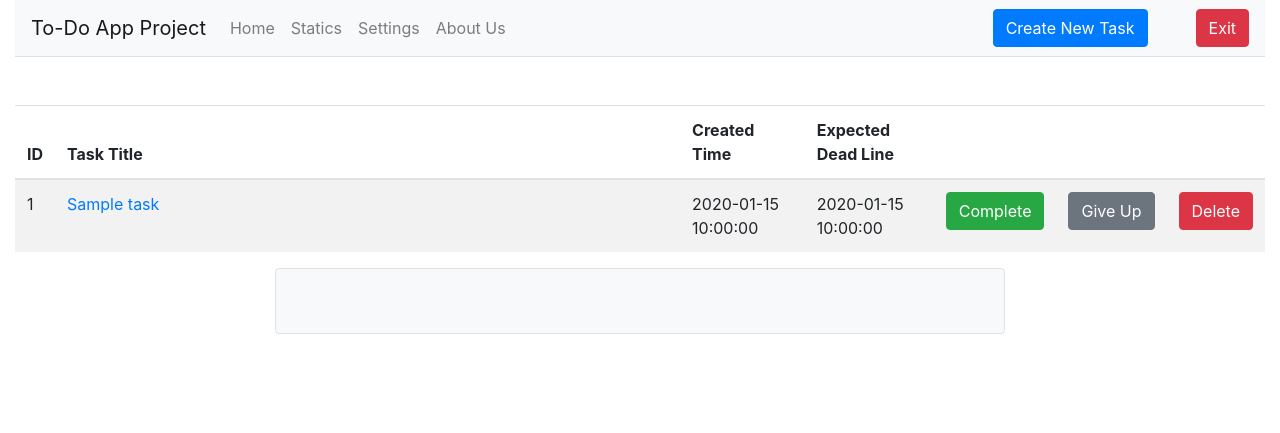
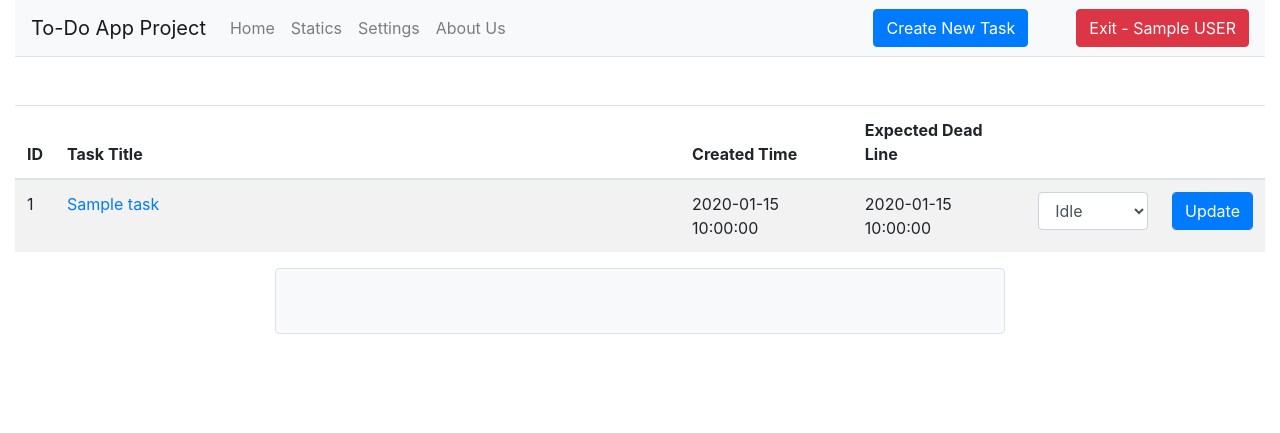
Before and after one commit to recepgunes1/ToDoApp, a Flask app: page / in a window 1280 px wide. Shown: the top 433 px of the page. Run offline with Flask 2, Linux system fonts and the light colour scheme; a user stored in the database is signed in; tables that the repository leaves empty hold one stand-in row (values such as "Sample post"); some libraries are stand-ins or nearby versions.

Commit message:
logout working, update task status in database

```diff
--- a/todo/__init__.py
+++ b/todo/__init__.py
@@ -22,9 +22,7 @@ def create_app():
     app.register_blueprint(fixed, url_prefix='/')
     app.register_blueprint(task, url_prefix='/task')
 
-    from todo.models import User
-    from todo.models import Task
-    from todo.models import UserTask
+    from todo.models import User, Task
 
     create_database(app)
 
--- a/todo/forms/__init__.py
+++ b/todo/forms/__init__.py
@@ -1,4 +1,5 @@
 from .login import *
-from .new_task import *
+from .create_task import *
 from .register import *
 from .settings import *
+from .update_status import *
--- /dev/null
+++ b/todo/forms/update_status.py
@@ -0,0 +1,7 @@
+from flask_wtf import FlaskForm
+from wtforms import SubmitField, SelectField
+
+
+class UpdateStatus(FlaskForm):
+    status = SelectField(choices=['Idle', 'Complete', 'Give Up', 'Delete'])
+    submit = SubmitField('Update')
--- a/todo/models/__init__.py
+++ b/todo/models/__init__.py
@@ -1,3 +1,2 @@
 from .task import Task
 from .user import User
-from .user_task import UserTask
--- a/todo/models/task.py
+++ b/todo/models/task.py
@@ -11,6 +11,7 @@ class Task(db.Model):
     created_date = db.Column(db.DateTime(timezone=True), default=func.now())
     expected_dead_line = db.Column(db.DateTime(timezone=True), nullable=False)
     ended_date = db.Column(db.DateTime(timezone=True))
+    owner_id = db.Column(db.Integer, db.ForeignKey('user.id'), nullable=False)
 
     def __repr__(self):
         return f'<Task id:{self.id}>'
--- a/todo/models/user.py
+++ b/todo/models/user.py
@@ -11,6 +11,7 @@ class User(db.Model, UserMixin):
     email = db.Column(db.String(64), nullable=False)
     password = db.Column(db.String(32), nullable=False)
     created_date = db.Column(db.DateTime(timezone=True), default=func.now())
+    tasks = db.relationship('Task', backref='user', passive_deletes=True)
 
     def __repr__(self):
         return f'<User id:{self.id}>'
--- a/todo/templates/auth/settings.html
+++ b/todo/templates/auth/settings.html
@@ -8,19 +8,19 @@
         <div class="row">
             <div class="col-6 mb-4">
                 <div class="form-outline">
-                    {{ form.first_name(class_='form-control', placeholder="First Name") }}
+                    {{ form.first_name(class_='form-control', placeholder="First Name", value=current_user.first_name) }}
                 </div>
             </div>
             <div class="col-6 mb-4">
                 <div class="form-outline">
-                    {{ form.last_name(class_='form-control', placeholder="Last Name") }}
+                    {{ form.last_name(class_='form-control', placeholder="Last Name", value=current_user.last_name) }}
                 </div>
             </div>
         </div>
         <div class="row">
             <div class="col-12 mb-4">
                 <div class="form-outline">
-                    {{ form.email(class_='form-control', placeholder="E-Mail") }}
+                    {{ form.email(class_='form-control', placeholder="E-Mail", value=current_user.email) }}
                 </div>
             </div>
         </div>
--- a/todo/templates/fixed/navbar.html
+++ b/todo/templates/fixed/navbar.html
@@ -1,7 +1,10 @@
 {% block navbar %}
     <nav class="navbar navbar-expand navbar-light bg-light mb-5 border-bottom">
-        <a class="navbar-brand" href="{{ url_for('fixed.home') }}">To-Do App Project</a>
+        <a class="navbar-brand"
+           href="{% if current_user.is_authenticated %} {{ url_for('fixed.home') }} {% else %} {{ url_for('auth.login') }} {% endif %} ">To-Do
+            App Project</a>
         <ul class="navbar-nav mr-auto">
+            {% if current_user.is_authenticated %}
                 <li class="nav-item">
                     <a class="nav-link" href="{{ url_for('fixed.home') }}">Home</a>
                 </li>
@@ -11,10 +14,19 @@
                 <li class="nav-item">
                     <a class="nav-link" href="{{ url_for('auth.settings') }}">Settings</a>
                 </li>
+            {% else %}
+                <li class="nav-item">
+                    <a class="nav-link" href="{{ url_for('auth.login') }}">Login</a>
+                </li>
+                <li class="nav-item">
+                    <a class="nav-link" href="{{ url_for('auth.register') }}">Register</a>
+                </li>
+            {% endif %}
             <li class="nav-item">
                 <a class="nav-link" href="{{ url_for('fixed.about') }}">About Us</a>
             </li>
         </ul>
+        {% if current_user.is_authenticated %}
             <ul class="navbar-nav navbar-right">
                 <li class="nav-item ml-5">
                     <a href="{{ url_for('task.create_new_task') }}">
@@ -22,8 +34,12 @@
                     </a>
                 </li>
                 <li class="nav-item ml-5">
-                <button class="btn btn-danger" type="submit">Exit</button>
+                    <a href="{{ url_for('auth.logout') }}">
+                        <button class="btn btn-danger" type="submit">Exit
+                            - {{ current_user.first_name|title }} {{ current_user.last_name|upper }}</button>
+                    </a>
                 </li>
             </ul>
+        {% endif %}
     </nav>
 {% endblock %}
--- a/todo/templates/task/task.html
+++ b/todo/templates/task/task.html
@@ -8,7 +8,7 @@
             </tr>
             <tr>
                 <td class="w-25"><strong>Task</strong></td>
-                <td>{{ task.content }}</td>
+                <td class="text-nowrap">{{ task.content }}</td>
             </tr>
             <tr>
                 <td class="w-25"><strong>Created Date</strong></td>
--- a/todo/templates/task/tasks.html
+++ b/todo/templates/task/tasks.html
@@ -10,7 +10,6 @@
                 <th class="w-auto">Expected Dead Line</th>
                 <th class="w-auto"></th>
                 <th class="w-auto"></th>
-                <th class="w-auto"></th>
             </tr>
             </thead>
             <tbody>
@@ -20,15 +19,11 @@
                     <td><a href="{{ url_for('task.detail', tid=task.id) }}">{{ task.title }}</a></td>
                     <td>{{ task.created_date }}</td>
                     <td>{{ task.expected_dead_line }}</td>
-                    <td>
-                        <button class="btn btn-success" type="submit">Complete</button>
-                    </td>
-                    <td>
-                        <button class="btn btn-secondary" type="submit">Give Up</button>
-                    </td>
-                    <td>
-                        <button class="btn btn-danger" type="submit">Delete</button>
-                    </td>
+                    <form action="{{ url_for('task.update_status', tid=task.id) }}" method="post">
+                        {{ update_status.hidden_tag() }}
+                        <td>{{ update_status.status(class="form-control form-select") }}</td>
+                        <td>{{ update_status.submit(class="form-control btn btn-primary") }}</td>
+                    </form>
                 </tr>
             {% endfor %}
             </tbody>
--- a/todo/views/fixed.py
+++ b/todo/views/fixed.py
@@ -1,15 +1,19 @@
 from flask import Blueprint, render_template
+from flask_login import login_required, current_user
 
 from todo.models import Task
+from todo.forms import UpdateStatus
 
 fixed = Blueprint('fixed', __name__)
 
 
 @fixed.route('/', methods=['GET', 'POST'])
 @fixed.route('/home', methods=['GET', 'POST'])
+@login_required
 def home():
-    list_of_tasks = list(Task.query.all())
-    return render_template('task/tasks.html', tasks=list_of_tasks)
+    list_of_tasks = list(current_user.tasks)
+    update_status = UpdateStatus()
+    return render_template('task/tasks.html', tasks=list_of_tasks, update_status=update_status)
 
 
 @fixed.route('/about')
```
Also changed, not shown: todo/models/user_task.py (deleted, +0 -10 lines), todo/templates/auth/login.html (+14 -0 lines), todo/views/auth.py (+8 -2 lines), todo/views/task.py (+24 -22 lines), todo/forms/create_task.py (renamed from todo/forms/new_task.py), todo/views/__init__.py (line endings or trailing spaces). Lines whose indentation alone changed are shown as unchanged.
